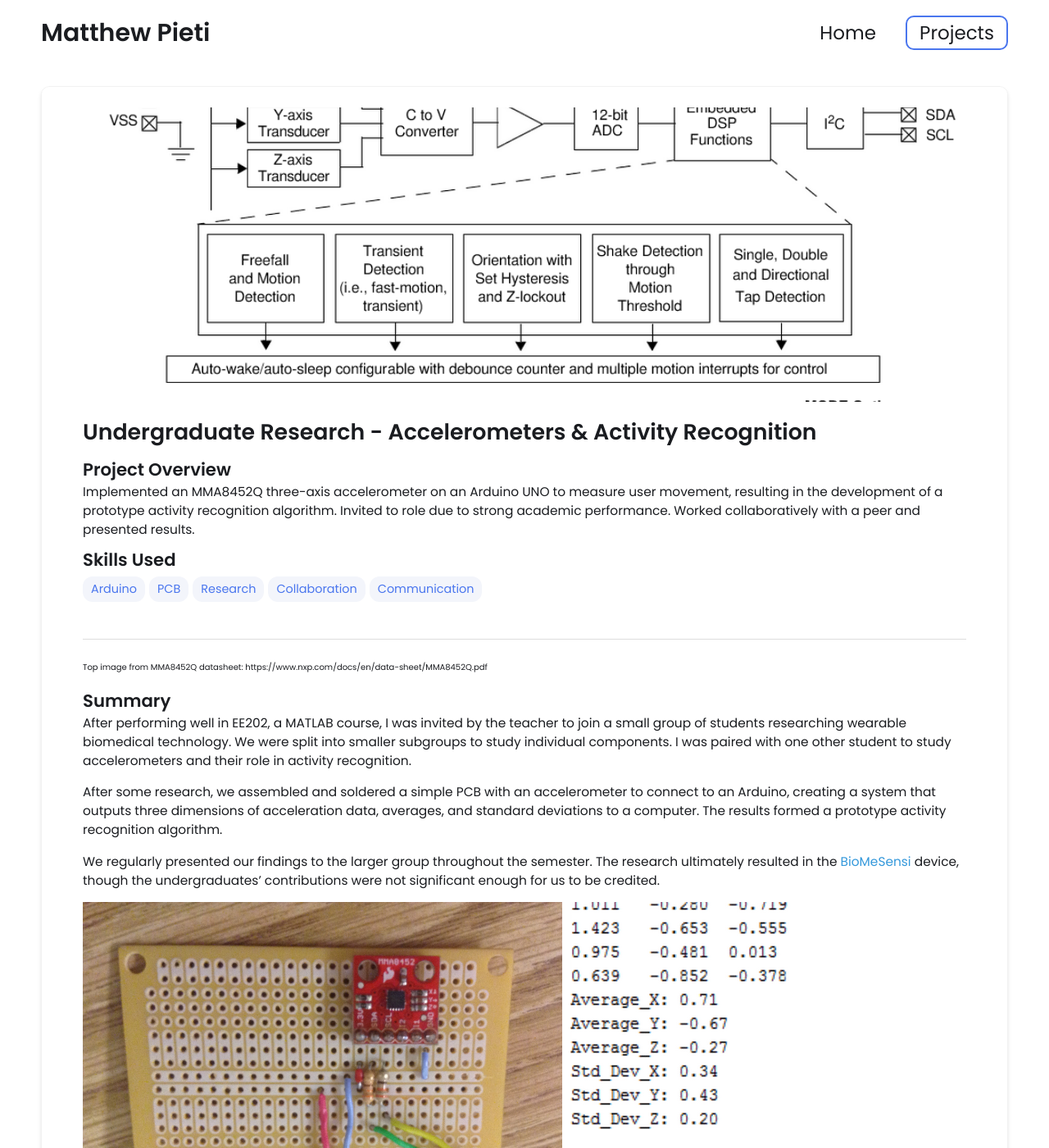
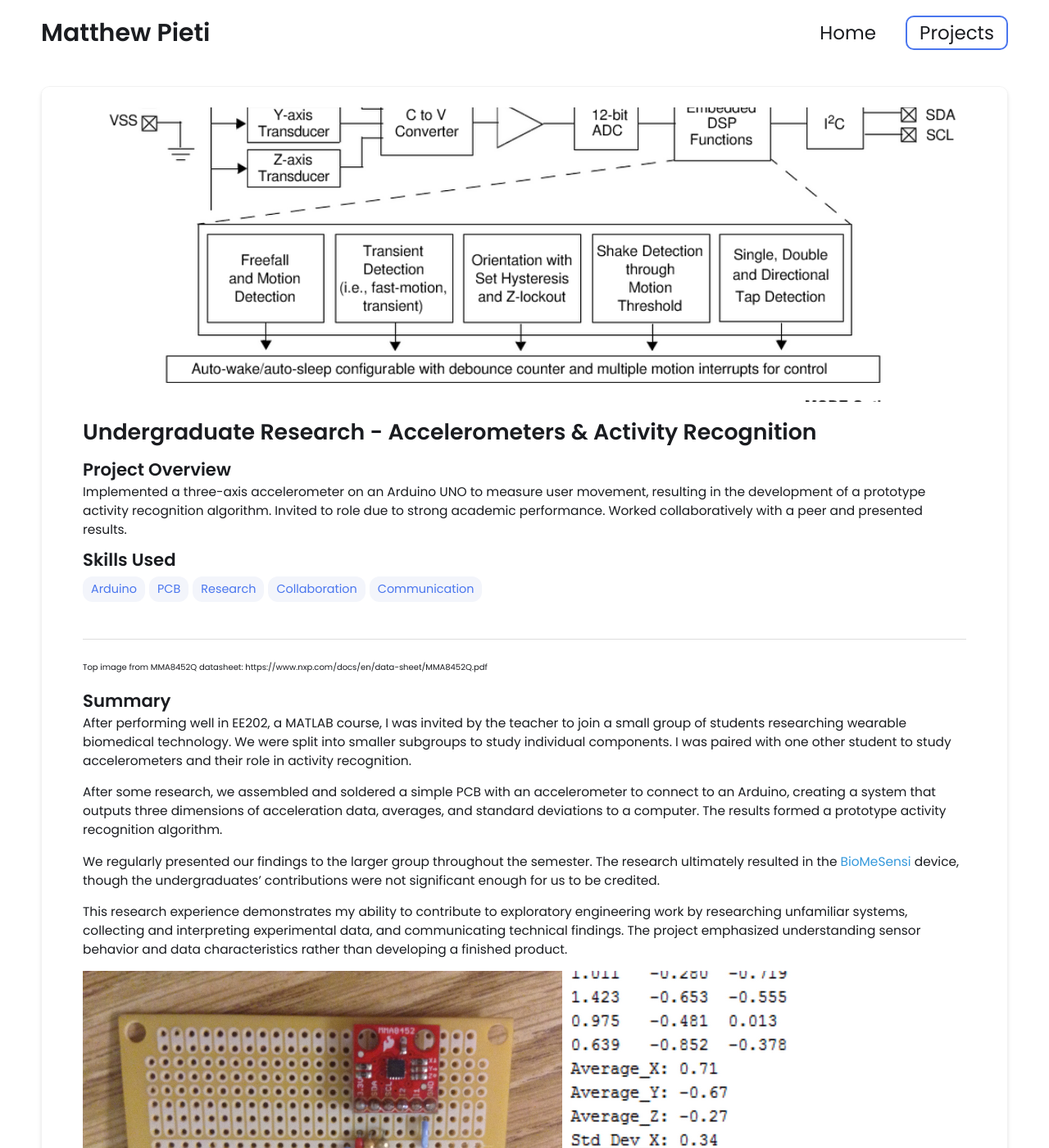
Before and after one commit to MattPieti/MattPieti.github.io, a Jekyll site: the page built from _projects/3accelerometer/index.md, in a window 1280 px wide and 1400 px high. Shown: the whole window at 82% size. Built offline with Jekyll 4.4.1, drawn with Linux system fonts in a browser that asks for light colours.

Commit message:
Update index.md

```diff
--- a/_projects/3accelerometer/index.md
+++ b/_projects/3accelerometer/index.md
@@ -1,7 +1,7 @@
 ---
 layout: post
 title: Undergraduate Research - Accelerometers & Activity Recognition
-description: Implemented an MMA8452Q three-axis accelerometer on an Arduino UNO to measure user movement, resulting in the development of a prototype activity recognition algorithm. Invited to role due to strong academic performance. Worked collaboratively with a peer and presented results.
+description: Implemented a three-axis accelerometer on an Arduino UNO to measure user movement, resulting in the development of a prototype activity recognition algorithm. Invited to role due to strong academic performance. Worked collaboratively with a peer and presented results.
 skills:
   - Arduino
   - PCB
@@ -30,6 +30,10 @@ After some research, we assembled and soldered a simple PCB with an acceleromete
 
 We regularly presented our findings to the larger group throughout the semester. The research ultimately resulted in the [BioMeSensi](https://dl.acm.org/doi/10.1145/2737095.2742920) device, though the undergraduates' contributions were not significant enough for us to be credited.
 
+
+This research experience demonstrates my ability to contribute to exploratory engineering work by researching unfamiliar systems, collecting and interpreting experimental data, and communicating technical findings. The project emphasized understanding sensor behavior and data characteristics rather than developing a finished product.
+
+
 {% include image-gallery.html images="accelpcb2.JPG, acceldata3.PNG" height="400" %}
 
 <br>
```
